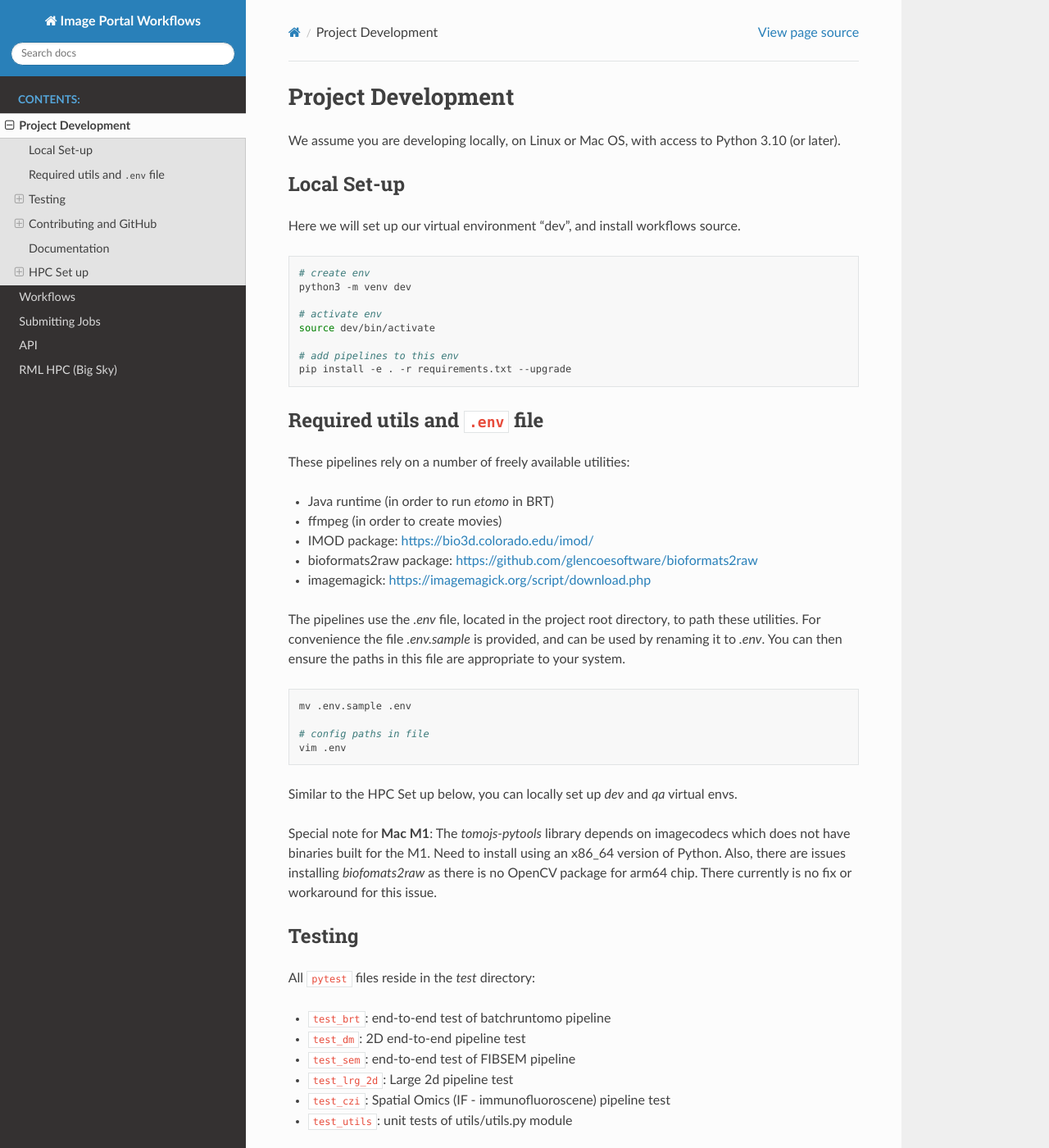
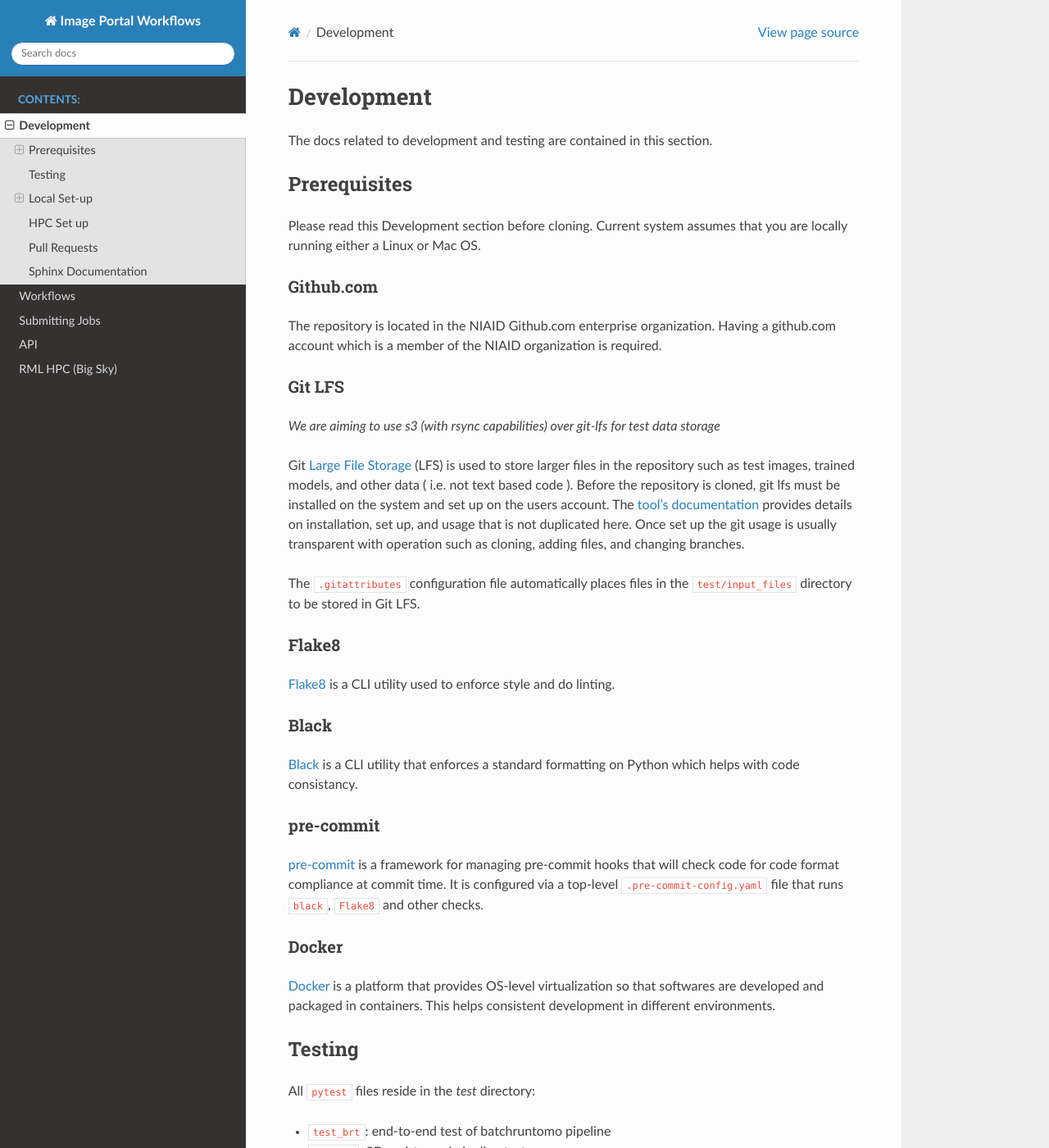
Before and after one commit to niaid/image_portal_workflows, a Sphinx documentation site: the page built from docs/source/development.rst, in a window 1280 px wide and 1400 px high. Shown: the whole window at 82% size. Built offline with Sphinx 7.4.7 and the Read the Docs theme 2.0.0, drawn with Linux system fonts in a browser that asks for light colours; some of the changed text lies outside the part shown.

Commit message:
Revert "WIP updaing docs"
This reverts commit 0c55ade412418e6c3b0775f702df19f060a056bf.

```diff
--- a/README.rst
+++ b/README.rst
@@ -10,6 +10,6 @@
       <br>
   </p>
 
-Image Analysis Workflows, servicing NIAID's "Hedwig" project.
+Workflows related to project previously referred to as "Hedwig".
 
-Please see our `Spinx Docs <https://niaid.github.io/image_portal_workflows/>`_ for details.
+Please refer to `Spinx Docs <https://niaid.github.io/image_portal_workflows/>`_ for Installation, Local Setup, Sending Pull Requests, and Testing.
--- a/docs/source/development.rst
+++ b/docs/source/development.rst
@@ -1,65 +1,57 @@
-####################
-Project Development
-####################
+###########
+Development
+###########
 
-
-We assume you are developing locally, on Linux or Mac OS, with access to Python 3.10 (or later).
-
+The docs related to development and testing are contained in this section.
 
 *************
-Local Set-up
+Prerequisites
 *************
 
-Here we will set up our virtual environment "dev", and install workflows source.
+Please read this Development section before cloning.
+Current system assumes that you are locally running either a Linux or Mac OS.
 
-.. code-block:: sh
+Github.com
+==========
 
-   # create env
-   python3 -m venv dev
+The repository is located in the NIAID Github.com enterprise organization. Having a github.com account
+which is a member of the NIAID organization is required.
 
-   # activate env
-   source dev/bin/activate
+Git LFS
+=======
 
-   # add pipelines to this env
-   pip install -e . -r requirements.txt --upgrade
+*We are aiming to use s3 (with rsync capabilities) over git-lfs for test data storage*
 
+Git `Large File Storage <https://git-lfs.github.com>`_ (LFS) is used to store larger files in the repository such as
+test images, trained models, and other data ( i.e. not text based code ). Before the repository is cloned, git lfs must
+be installed on the system and set up on the users account. The `tool's documentation <https://git-lfs.github.com>`_
+provides details on installation, set up, and usage that is not duplicated here. Once set up the git usage is usually
+transparent with operation such as cloning, adding files, and changing branches.
 
-********************************
-Required utils and ``.env`` file
-********************************
+The ``.gitattributes`` configuration file automatically places files in the ``test/input_files`` directory to
+be stored in Git LFS.
 
-These pipelines rely on a number of freely available utilities:
+Flake8
+======
 
-- Java runtime (in order to run `etomo` in BRT)
-- ffmpeg (in order to create movies)
-- IMOD package: https://bio3d.colorado.edu/imod/
-- bioformats2raw package: https://github.com/glencoesoftware/bioformats2raw
-- imagemagick: https://imagemagick.org/script/download.php
+`Flake8 <https://pypi.org/project/flake8/>`_ is a CLI utility used to enforce style and do linting.
 
-The pipelines use the `.env` file, located in the project root directory, to path these utilities.
-For convenience the file `.env.sample` is provided, and can be used by renaming it to `.env`.
-You can then ensure the paths in this file are appropriate to your system.
+Black
+=====
 
+`Black <https://pypi.org/project/black/>`_ is a CLI utility that enforces a standard formatting on Python which helps with code consistancy.
 
-.. code-block:: sh
+pre-commit
+==========
 
-   mv .env.sample .env
+`pre-commit <https://pre-commit.com/>`_ is a framework for managing pre-commit hooks that will check code for code
+format compliance at commit time. It is configured via a top-level ``.pre-commit-config.yaml`` file that runs ``black``,
+``Flake8`` and other checks.
 
-   # config paths in file
-   vim .env
+Docker
+======
 
-
-
-Similar to the HPC Set up below, you can locally set up `dev` and `qa` virtual envs.
-
-Special note for **Mac M1**: The `tomojs-pytools` library depends on imagecodecs which does
-not have binaries built for the M1. Need to install using an x86_64 version of Python. Also, there
-are issues installing `biofomats2raw` as there is no OpenCV package for arm64 chip. There currently
-is no fix or workaround for this issue.
-
-
-
-
+`Docker <https://www.docker.com/products/docker-desktop/>`_ is a platform that provides OS-level virtualization so that softwares are developed and packaged in containers. This helps consistent development in different environments.
 
 *******
 Testing
@@ -119,16 +111,36 @@ tests in ``test_utils.py`` named ``test_lookup_dims`` and ``test_bad_lookup_dims
 In addition, temporarily "broken" tests are marked with ``@pytest.mark.skip``. These will be skipped
 every time; comment out or delete the decorator to run them.
 
+*************
+Local Set-up
+*************
 
-Docker and ``.env`` file
-========================
+You will need a minimal Python (3.8+) installation to run the `generate_venv.sh` script.
+The following programs need to be available locally:
+
+- Java runtime (in order to run `etomo` in BRT)
+- ffmpeg (in order to create movies)
+- IMOD package: https://bio3d.colorado.edu/imod/
+- bioformats2raw package: https://github.com/glencoesoftware/bioformats2raw
+- imagemagick: https://imagemagick.org/script/download.php
+
+All configurations for binary executables that workflows depend on are considered to exist in environment variables.
+For this you will need a `.env` file in the project root directory. For simplicity, you can copy the `.env.sample`
+contents into the `.env` file.
+
+Similar to the HPC Set up below, you can locally set up `dev` and `qa` virtual envs.
+
+Special note for **Mac M1**: The `tomojs-pytools` library depends on imagecodecs which does
+not have binaries built for the M1. Need to install using an x86_64 version of Python. Also, there
+are issues installing `biofomats2raw` as there is no OpenCV package for arm64 chip. There currently
+is no fix or workaround for this issue.
+
+Docker
+======
 
 You can also choose to use Docker for local development and testing.
-Note, the container will need an `.env` file similar to any other environment. The easiest way
-to achieve this is copying the existing example file `.env.sample` to `.env`, this should work
-within the container as is.
 
-To build the docker image, use `--platform linux/amd64` option.
+In order to build the docker image, use `--platform linux/amd64` option.
 Explanation can be found `here <https://teams.microsoft.com/l/entity/com.microsoft.teamspace.tab.wiki/tab::5f55363b-bb53-4e5b-9564-8bed5289fdd5?context=%7B%22subEntityId%22%3A%22%7B%5C%22pageId%5C%22%3A15%2C%5C%22sectionId%5C%22%3A17%2C%5C%22origin%5C%22%3A2%7D%22%2C%22channelId%22%3A%2219%3A869be6677ee54848bc13f2066d847cc0%40thread.skype%22%7D&tenantId=14b77578-9773-42d5-8507-251ca2dc2b06>`_
 
 The basic usage for testing would look like below. The command assumes that you are running the container from the project directory where the main Dockerfile is located.
@@ -139,64 +151,16 @@ The basic usage for testing would look like below. The command assumes that you
    docker build . -t hedwig_pipelines --platform linux/amd64
 
 
+In order to boot up a container with pipeline image, you can run the command below.\
+Note that we are setting a USER environment variable here. This is because `class Config` requires this environment variable set.
+
+.. code-block:: sh
+
    # To run the container of that image
    docker run -v "$(pwd):/image_portal_workflows" -e USER=root -it --rm hedwig_pipelines:latest
 
-I don't think this is still true??
-Note that we are setting a USER environment variable here. This is because `class Config` requires this environment variable set.
 
-
-
-
-From within the container command can be run normally, for example: `pytest`.
-
-***********************
-Contributing and GitHub
-***********************
-
-We host our source code and docs on Github: https://github.com/niaid/image_portal_workflows
-and https://niaid.github.io/image_portal_workflows
-
-If you would like to contribute, please see:
-https://docs.github.com/en/github/collaborating-with-pull-requests/proposing-changes-to-your-work-with-pull-requests/creating-a-pull-request
-along with: https://git-scm.com/book/en/v2/Distributed-Git-Contributing-to-a-Project
-
-
-pre-commit
-==========
-We use `pre-commit <https://pre-commit.com/>`_, a framework for managing pre-commit hooks that will check code for code
-format compliance at commit time. It is configured via a top-level ``.pre-commit-config.yaml`` file that runs ``black``,
-``Flake8`` and other checks.
-
-
-Thanks! :)
-
-*************
-Documentation
-*************
-
-`Sphinx <https://www.sphinx-doc.org/>`_ documentation as automatically rendered and pushed the the gh-pages branch. The
-API is documented in Sphinx from the the Python docstring automatically for the public module methods and select private
-methods.
-
-to create docs locally
-(note this will continually update the docs as they are saved, where they can be viewed on your browser):
-
-.. code-block:: sh
-
-   # make sure you're in the docs dir
-   pwd
-   /home/macmenaminpe/image_portal_workflows/docs
-
-
-   # clean up anything from last time and create live docs
-   rm -rf _build && make livehtml
-   [I 231205 20:33:41 server:335] Serving on http://0.0.0.0:34733
-   [I 231205 20:33:41 handlers:62] Start watching changes
-   [I 231205 20:33:41 handlers:64] Start detecting changes
-   [I 231205 20:33:53 handlers:135] Browser Connected: http://0.0.0.0:34733/
-
-
+Once you are in the container, you can run the commands you want to. For example: `pytest`.
 
 *************
 HPC Set up
@@ -287,10 +251,63 @@ Currently dask jobqueue is configured with a yaml file.
   Python 3.8.6
   $ spack unload -a
 
+*****************
+Pull Requests
+*****************
 
+To contribute to the project first ensure your fork is in good shape, and then the generate a Pull Request (PR) to the **niaid** fork. Below is an outline an of the kind of steps that could be followed. More thorough documentation can be found here: https://docs.github.com/en/github/collaborating-with-pull-requests/proposing-changes-to-your-work-with-pull-requests/creating-a-pull-request
 
+- Fork niaid repo into your gh account using the web interface.
 
-Git LFS
-=======
+- Clone your repo to local machine, e.g.::
 
-*We are aiming to use s3 (with rsync capabilities) over git-lfs for test data storage*
+    git clone git@github.com:philipmac/nih_3d_workflows.git
+
+- Set `upstream`::
+
+    git remote add upstream git@github.com:niaid/nih_3d_workflows.git
+
+- ensure origin and upstream look something like this::
+
+   $ git remote -v
+   origin	git@github.com:your_uname/image_portal_workflows.git (fetch)
+   origin	git@github.com:your_uname/image_portal_workflows.git (push)
+   upstream	git@github.com:niaid/image_portal_workflows.git (fetch)
+   upstream	git@github.com:niaid/image_portal_workflows.git (push)
+
+- Make edits to local copy.
+
+- Run `flake8`::
+
+    flake8 . --max-line-length=127
+
+- Run `Black`::
+
+    black .
+
+- Ensure neither `black` nor `flake8` are complaining.
+
+- Commit your local work, ensure you're up to date with `upstream`, and push to `origin`::
+
+    git commit -m "Fixes issue 123, ..."
+    git fetch upstream
+    git rebase upstream/master
+    git push origin branch_with_fix
+
+- Initiate creation the Pull Request (PR) via your fork into niaid/nih-3d-main using the web interface.
+
+- Look at your changes, ensure *only* those changes are included in your PR.
+
+- Submit PR with some helpful English. See: https://git-scm.com/book/en/v2/Distributed-Git-Contributing-to-a-Project
+
+- Feel free to let a niaid repo admin (currently Philip MacM and Bradley Lowenkamp) know there's a PR waiting for review.
+
+Thanks! :)
+
+********************
+Sphinx Documentation
+********************
+
+`Sphinx <https://www.sphinx-doc.org/>`_ documentation as automatically rendered and pushed the the gh-pages branch. The
+API is documented in Sphinx from the the Python docstring automatically for the public module methods and select private
+methods.
```
